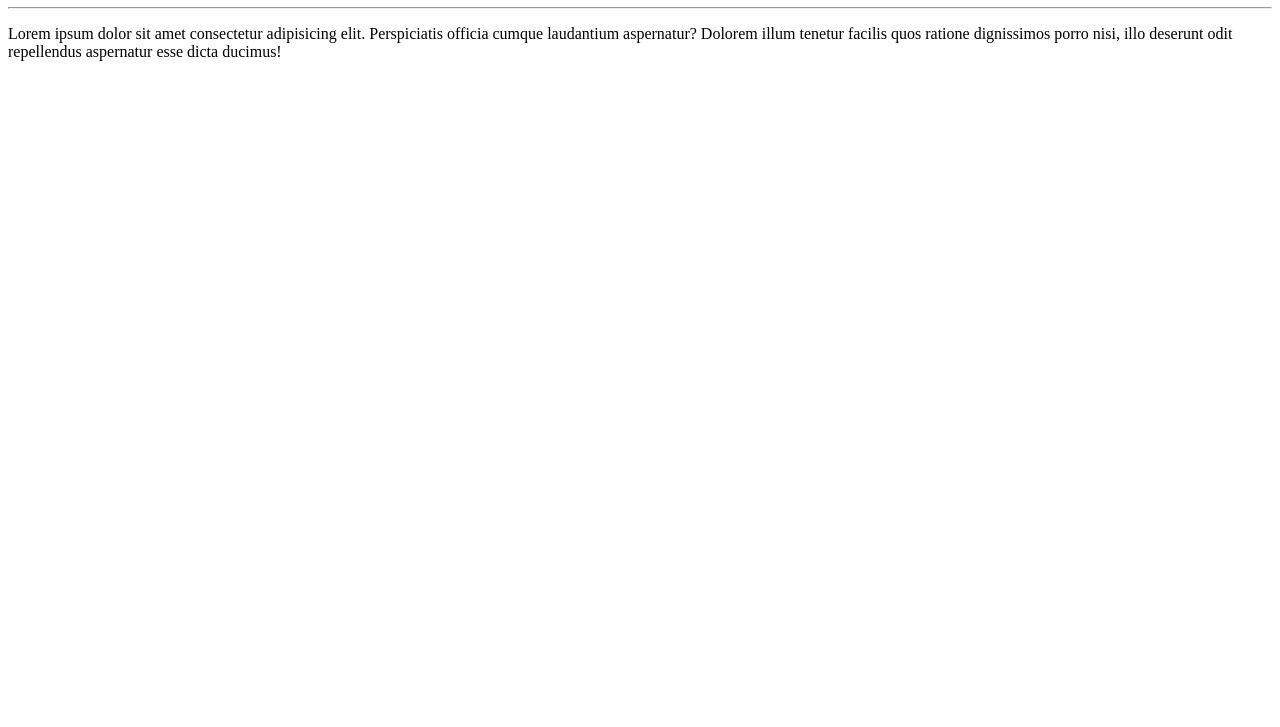
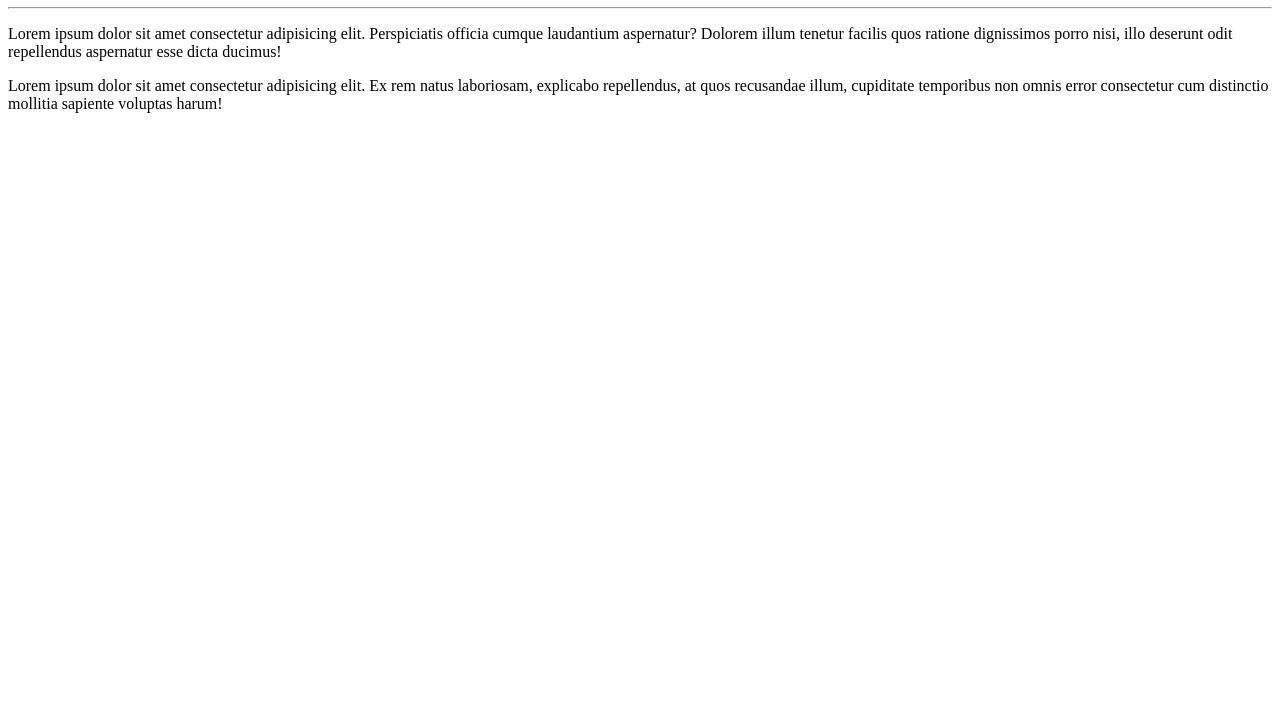
Before and after one commit to giliandrolpinto/Ola-Mundo, a plain HTML site: page site-exemplo/index.html in a window 1280 px wide. Shown: the part 73-800 px from the top of the page. Drawn offline with Linux system fonts and the light colour scheme.

Commit message:
Adicionei mais um Lorem

```diff
--- a/site-exemplo/index.html
+++ b/site-exemplo/index.html
@@ -16,5 +16,12 @@
         dignissimos porro nisi, illo deserunt
         odit repellendus aspernatur esse dicta
         ducimus!</p>
+        <p>Lorem ipsum dolor sit amet consectetur
+            adipisicing elit. Ex rem natus
+            laboriosam, explicabo repellendus,
+            at quos recusandae illum, cupiditate
+            temporibus non omnis error consectetur
+            cum distinctio mollitia sapiente
+            voluptas harum!</p>
 </body>
 </html>
```
